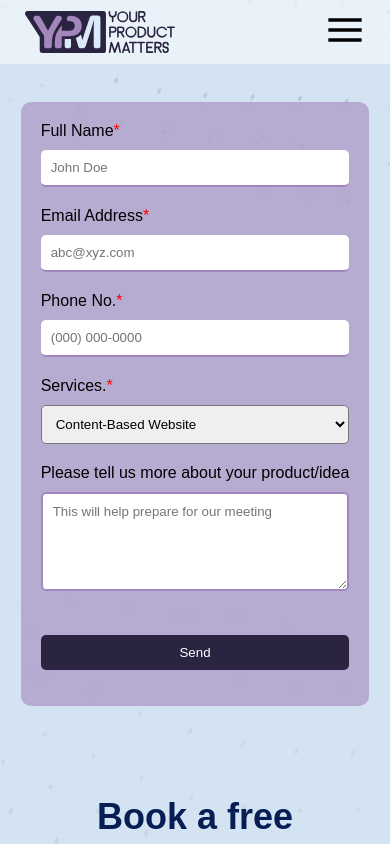
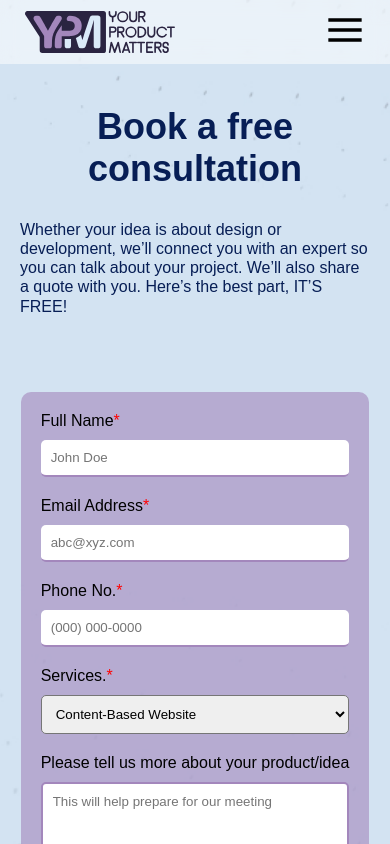
Before and after one commit to ShahzebMalik107/YPM, a Next.js app: page /landing/what-we-offer in a window 390 px wide. Shown: the top 844 px of the page. Built offline with nearby package versions, Linux system fonts and the light colour scheme.

Commit message:
Banner mobile changes

```diff
--- a/styles/landingpagestyling/lp.banner.module.css
+++ b/styles/landingpagestyling/lp.banner.module.css
@@ -58,10 +58,12 @@
     }
     .banner_grid {
         display: flex;
-        flex-direction: column-reverse;
+        flex-direction: column;
+        align-items: center;
+        justify-content: center;
     }
     .lp_form{
-        margin-top: 82px;
+        margin-top: 0px;
 
     }
     .banner h2{
@@ -69,6 +71,7 @@
         font-size: 36px;
         font-weight: 600;
         text-align: center;
+        margin-top: 86px;
      }
      .banner p{
 
```
